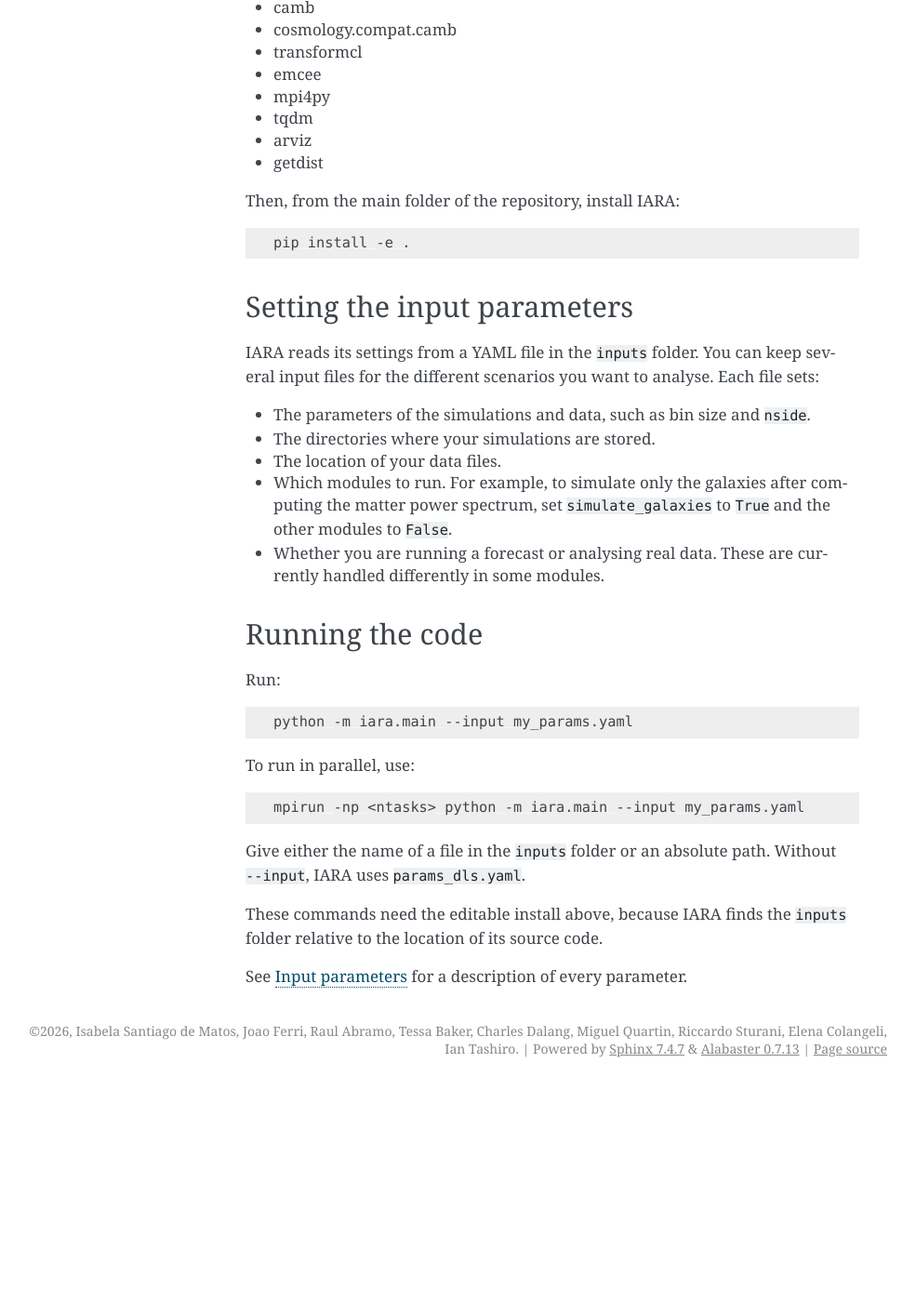
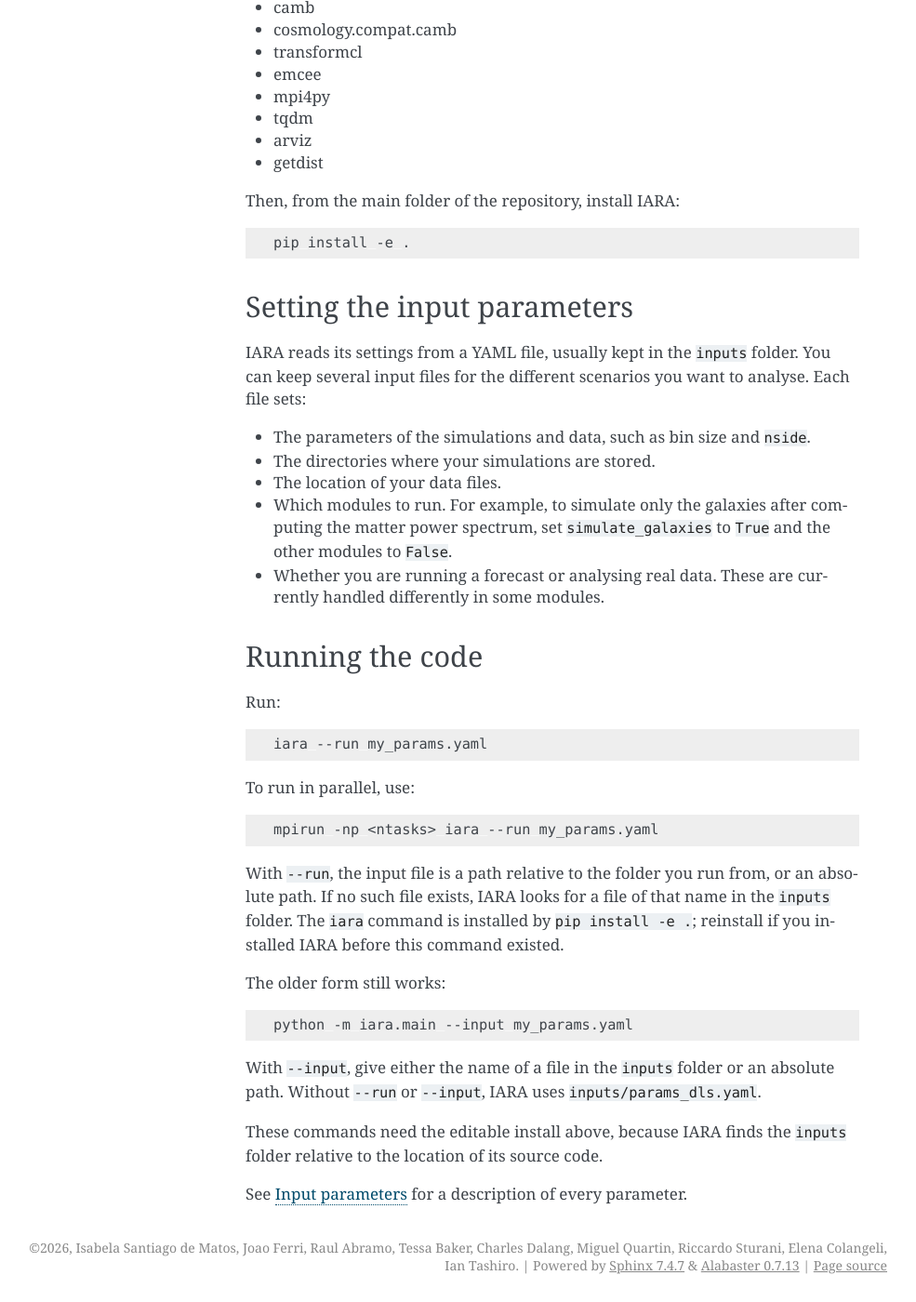
Before and after one commit to isasmatos/iara, a Sphinx documentation site: the page built from docs/usage.rst, in a window 1280 px wide and 1400 px high, scrolled down 505 px. Shown: the whole window at 93% size, without its empty margins (156-1141 px from the left). Built offline with Sphinx 7.4.7, drawn with Linux system fonts in a browser that asks for light colours; before the commit the page ends 1672 px from its top, so only the background shows below that.

Commit message:
Document iara --run in the docs usage page
docs/usage.rst: the "Running the code" section now uses iara --run (also under
mpirun), explains how the input path is resolved (current folder or absolute,
falling back to inputs/) and that the command comes from pip install -e .
The older python -m iara.main --input form is kept as an alternative.

Co-Authored-By: Claude Opus 5.5 <noreply@anthropic.com>

```diff
--- a/docs/usage.rst
+++ b/docs/usage.rst
@@ -38,7 +38,7 @@ Then, from the main folder of the repository, install IARA:
 Setting the input parameters
 ----------------------------
 
-IARA reads its settings from a YAML file in the ``inputs`` folder. You can keep
+IARA reads its settings from a YAML file, usually kept in the ``inputs`` folder. You can keep
 several input files for the different scenarios you want to analyse. Each file
 sets:
 
@@ -58,16 +58,29 @@ Run:
 
 .. code-block:: bash
 
-   python -m iara.main --input my_params.yaml
+   iara --run my_params.yaml
 
 To run in parallel, use:
 
 .. code-block:: bash
 
-   mpirun -np <ntasks> python -m iara.main --input my_params.yaml
+   mpirun -np <ntasks> iara --run my_params.yaml
 
-Give either the name of a file in the ``inputs`` folder or an absolute path.
-Without ``--input``, IARA uses ``params_dls.yaml``.
+With ``--run``, the input file is a path relative to the folder you run from,
+or an absolute path. If no such file exists, IARA looks for a file of that name
+in the ``inputs`` folder. The ``iara`` command is installed by
+``pip install -e .``; reinstall if you installed IARA before this command
+existed.
+
+The older form still works:
+
+.. code-block:: bash
+
+   python -m iara.main --input my_params.yaml
+
+With ``--input``, give either the name of a file in the ``inputs`` folder or an
+absolute path. Without ``--run`` or ``--input``, IARA uses
+``inputs/params_dls.yaml``.
 
 These commands need the editable install above, because IARA finds the
 ``inputs`` folder relative to the location of its source code.
```
